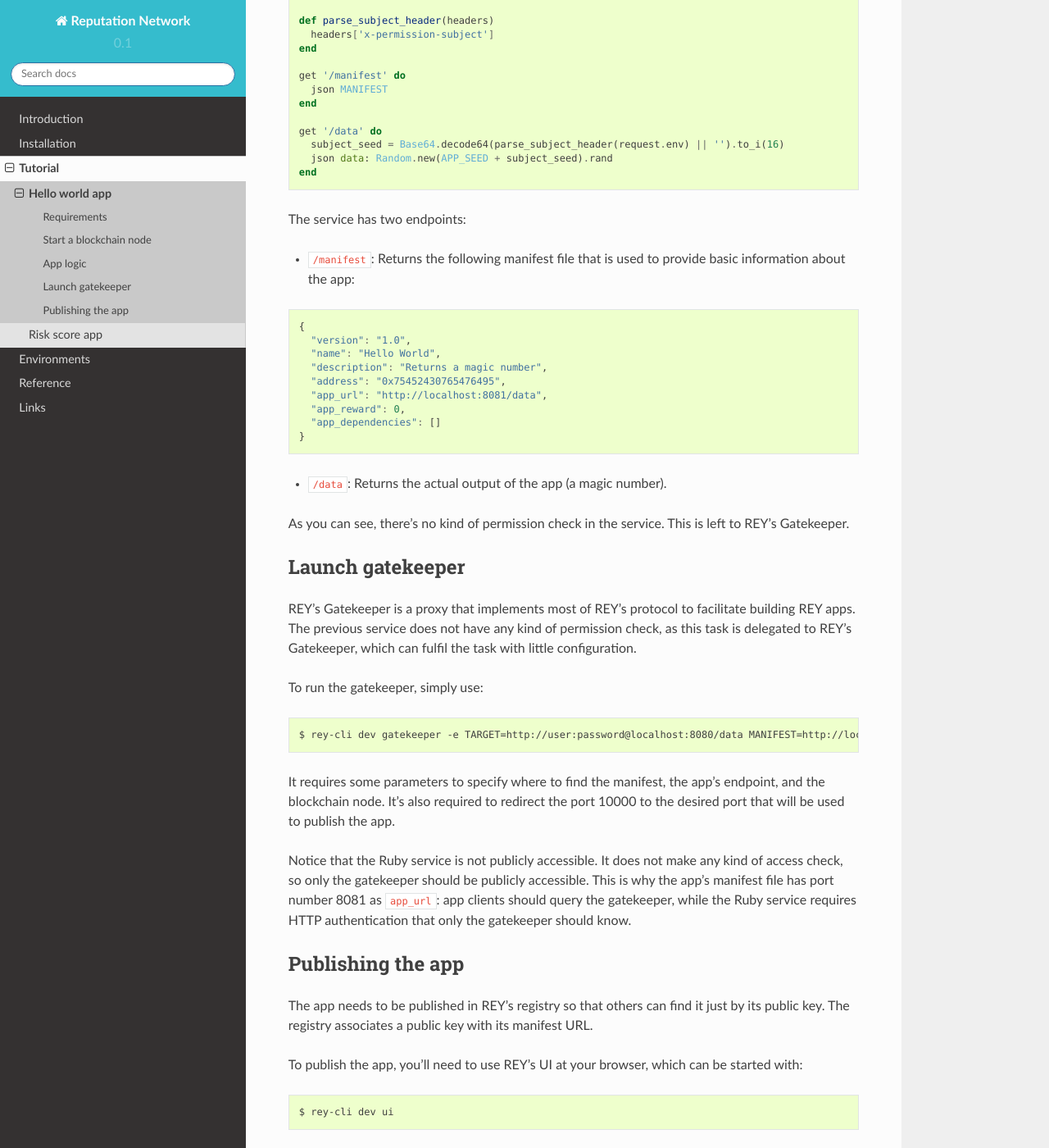
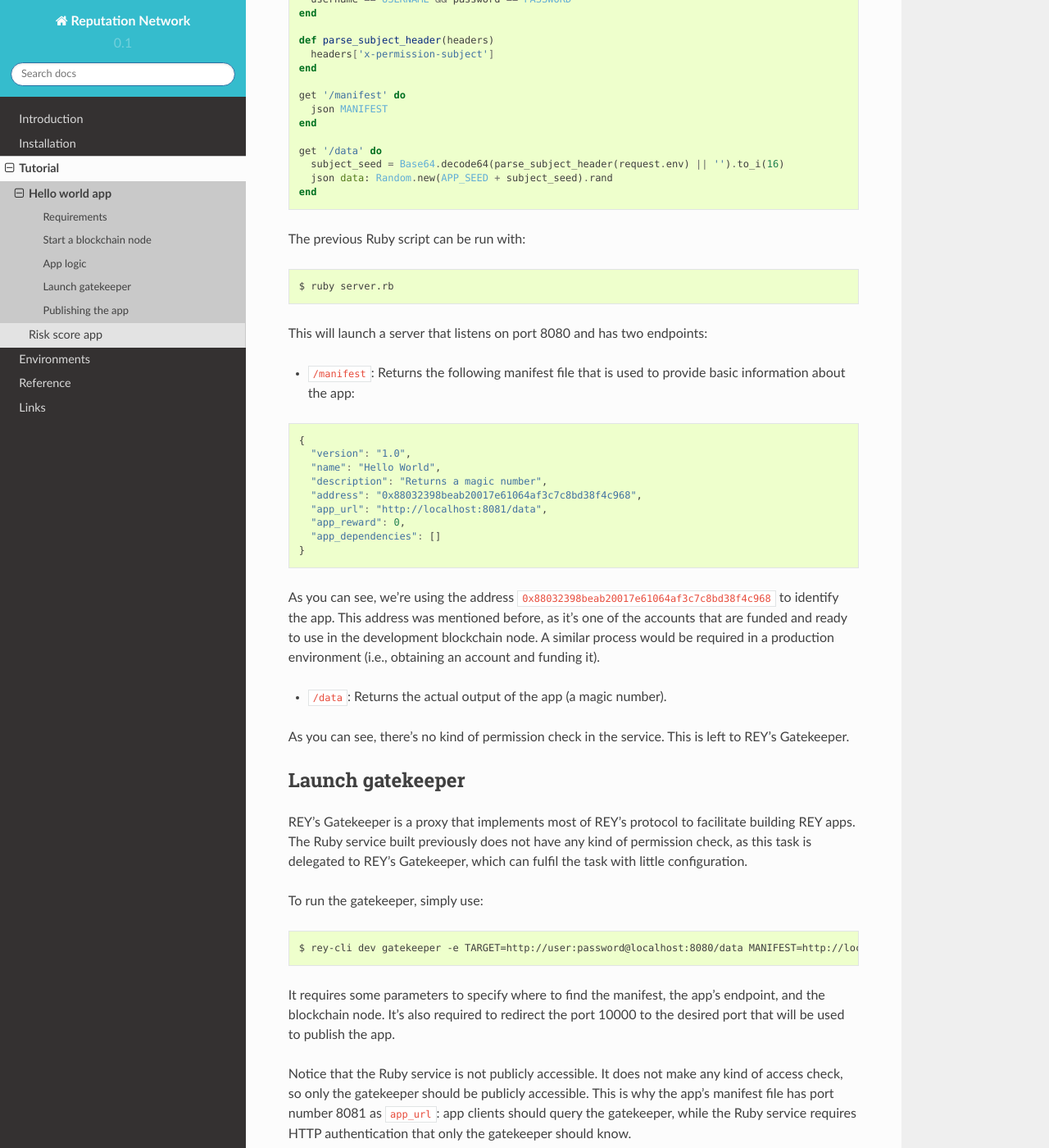
Before and after one commit to reputation-network/rey-docs, a Sphinx documentation site: the page built from docs/contents/tutorial/hello_world.rst, in a window 1280 px wide and 1400 px high, scrolled down 1387 px. Shown: the whole window at 82% size. Built offline with Sphinx 7.4.7 and the Read the Docs theme 2.0.0, drawn with Linux system fonts in a browser that asks for light colours; some of the changed text lies outside the part shown.

Commit message:
Provide more detail in the hello world tutorial wrt address and running the Ruby service

```diff
--- a/docs/contents/tutorial/hello_world.rst
+++ b/docs/contents/tutorial/hello_world.rst
@@ -35,11 +35,10 @@ This will launch the geth node with an open port to connect via RPC and interact
 
 - Registry address: ``0x556ED3bEaF6b3dDCb1562d3F30f79bF86fFC05B9``
 
-
 App logic
 ---------
 
-We'll build a simple Ruby service that computes the magic number given a subject's public key:
+We'll build a simple Ruby service that computes the magic number given a subject's public key. Let's write a file called server.rb:
 
 .. code:: ruby
 
@@ -54,7 +53,7 @@ We'll build a simple Ruby service that computes the magic number given a subject
     version: '1.0',
     name: 'Hello World',
     description: 'Returns a magic number',
-    address: '0x75452430765476495',
+    address: '0x88032398beab20017e61064af3c7c8bd38f4c968',
     app_url: 'http://localhost:8081/data',
     app_reward: 0,
     app_dependencies: []
@@ -78,7 +77,13 @@ We'll build a simple Ruby service that computes the magic number given a subject
     json data: Random.new(APP_SEED + subject_seed).rand
   end
 
-The service has two endpoints:
+The previous Ruby script can be run with:
+
+.. code::
+
+  $ ruby server.rb
+
+This will launch a server that listens on port 8080 and has two endpoints:
 
 - ``/manifest``: Returns the following manifest file that is used to provide basic information about the app:
 
@@ -88,11 +93,13 @@ The service has two endpoints:
     "version": "1.0",
     "name": "Hello World",
     "description": "Returns a magic number",
-    "address": "0x75452430765476495",
+    "address": "0x88032398beab20017e61064af3c7c8bd38f4c968",
     "app_url": "http://localhost:8081/data",
     "app_reward": 0,
     "app_dependencies": []
   }
+
+As you can see, we're using the address ``0x88032398beab20017e61064af3c7c8bd38f4c968`` to identify the app. This address was mentioned before, as it's one of the accounts that are funded and ready to use in the development blockchain node. A similar process would be required in a production environment (i.e., obtaining an account and funding it).
 
 - ``/data``: Returns the actual output of the app (a magic number).
 
@@ -101,7 +108,7 @@ As you can see, there's no kind of permission check in the service. This is left
 Launch gatekeeper
 -----------------
 
-REY's Gatekeeper is a proxy that implements most of REY's protocol to facilitate building REY apps. The previous service does not have any kind of permission check, as this task is delegated to REY's Gatekeeper, which can fulfil the task with little configuration.
+REY's Gatekeeper is a proxy that implements most of REY's protocol to facilitate building REY apps. The Ruby service built previously does not have any kind of permission check, as this task is delegated to REY's Gatekeeper, which can fulfil the task with little configuration.
 
 To run the gatekeeper, simply use:
 
```
Also changed, not shown: other parts of docs/contents/tutorial/hello_world.rst (+1 -1 lines).
